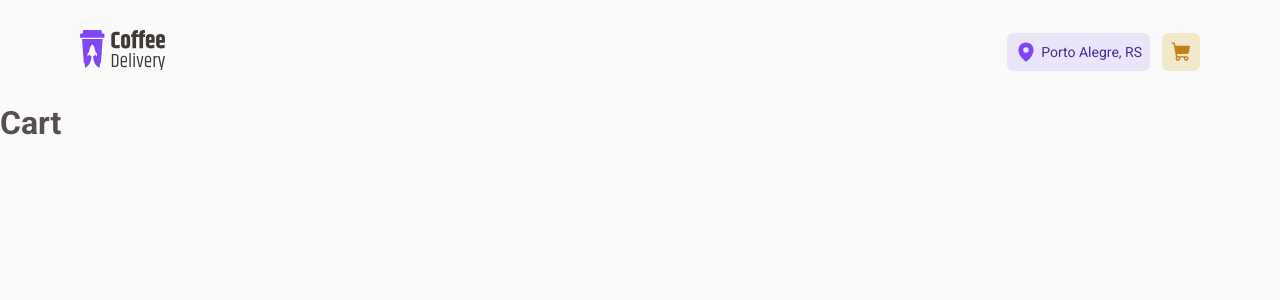
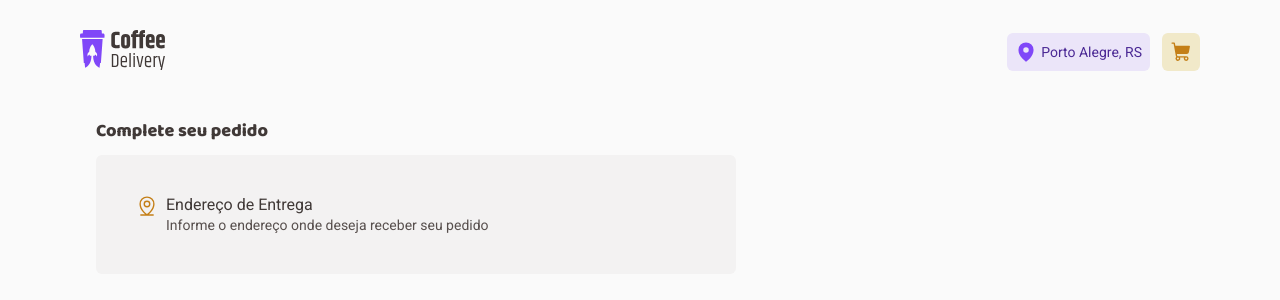
Before and after one commit to Victtor-777/Coffee_Delivery, a React (Vite) app: page /cart in a window 1280 px wide. Shown: the top 300 px of the page. Built offline with nearby package versions, Linux system fonts and the light colour scheme.

Commit message:
Add component Typography

```diff
--- a/src/Components/Header/index.tsx
+++ b/src/Components/Header/index.tsx
@@ -8,6 +8,7 @@ import {
 import Logo from "../../assets/Logo.svg";
 import { MapPin, ShoppingCart } from "@phosphor-icons/react";
 import { useEffect, useState } from "react";
+import { NavLink } from "react-router-dom";
 
 export function Header() {
   const [isScrolled, setIsScrolled] = useState(false);
@@ -31,18 +32,22 @@ export function Header() {
   return (
     <HeaderContainer className={`${isScrolled ? "shadow" : ""}`}>
       <div className="container">
+        <NavLink to={"/"}>
           <LogoContainer>
             <img src={Logo} alt="Coffee Delivery Logo" />
           </LogoContainer>
+        </NavLink>
 
         <CartContainer>
           <LocalButton>
             <MapPin size={22} weight="fill" />
             <span>Porto Alegre, RS</span>
           </LocalButton>
+          <NavLink to={"/cart"}>
             <CartButton>
               <ShoppingCart size={22} weight="fill" />
             </CartButton>
+          </NavLink>
         </CartContainer>
       </div>
     </HeaderContainer>
--- /dev/null
+++ b/src/Components/Typography.ts
@@ -0,0 +1,30 @@
+import styled from "styled-components";
+
+interface TitleTextProps {
+  size?: "xl" | "l" | "m" | "s" | "xs";
+  color?: "title" | "subtitle" | "text";
+  weight?: string | number;
+}
+
+interface RegularTextProps {
+  size?: "l" | "m" | "s";
+  color?: "text" | "subtitle" | "label";
+  weight?: string | number;
+}
+
+export const TitleText = styled.h1<TitleTextProps>`
+  color: ${({ theme, color }) => theme.colors[`base-${color ?? "title"}`]};
+  font-size: ${({ theme, size }) =>
+    theme.textSizes[`title-title-${size ?? "m"}`]};
+  font-family: ${({ theme }) => theme.fonts.title};
+  line-height: 130%;
+  font-weight: ${({ weight }) => weight ?? 800};
+`;
+
+export const RegularText = styled.p<RegularTextProps>`
+  color: ${({ theme, color }) => theme.colors[`base-${color ?? "text"}`]};
+  font-size: ${({ theme, size }) =>
+    theme.textSizes[`text-regular-${size ?? "m"}`]};
+  line-height: 130%;
+  font-weight: ${({ weight }) => weight ?? 400};
+`;
--- /dev/null
+++ b/src/pages/Cart/Components/OrderForm/index.tsx
@@ -0,0 +1,26 @@
+import { MapPinLine } from "@phosphor-icons/react";
+import { TitleText } from "../../../../Components/Typography";
+import { SectionTitle } from "../SectionTitle";
+import { FormSectionContainer, OrderFormContainer } from "./styles";
+import { useTheme } from "styled-components";
+
+export function OrderForm() {
+  const theme = useTheme();
+
+  return (
+    <OrderFormContainer>
+      <TitleText size="xs" color="subtitle">
+        Complete seu pedido
+      </TitleText>
+      <FormSectionContainer>
+        <SectionTitle
+          title="Endereço de Entrega"
+          subtitle="Informe o endereço onde deseja receber seu pedido"
+          icon={
+            <MapPinLine color={theme.colors["brand-yellow-dark"]} size={22} />
+          }
+        />
+      </FormSectionContainer>
+    </OrderFormContainer>
+  );
+}
--- /dev/null
+++ b/src/pages/Cart/Components/OrderForm/styles.ts
@@ -0,0 +1,15 @@
+import styled from "styled-components";
+import { SectionBase } from "../../styles";
+
+export const OrderFormContainer = styled.div`
+  display: flex;
+  flex-direction: column;
+  gap: 0.75rem;
+  width: 40rem;
+`;
+
+export const FormSectionContainer = styled(SectionBase)`
+  display: flex;
+  flex-direction: column;
+  gap: 2rem;
+`;
--- /dev/null
+++ b/src/pages/Cart/Components/SectionTitle/index.tsx
@@ -0,0 +1,21 @@
+import { ReactNode } from "react";
+import { SectionTitleContainer } from "./styled";
+import { RegularText } from "../../../../Components/Typography";
+
+interface SectionTitleProps {
+  title: string;
+  subtitle: string;
+  icon: ReactNode;
+}
+
+export function SectionTitle({ title, subtitle, icon }: SectionTitleProps) {
+  return (
+    <SectionTitleContainer>
+      {icon}
+      <div>
+        <RegularText color="subtitle">{title}</RegularText>
+        <RegularText size="s">{subtitle}</RegularText>
+      </div>
+    </SectionTitleContainer>
+  );
+}
--- /dev/null
+++ b/src/pages/Cart/Components/SectionTitle/styled.ts
@@ -0,0 +1,6 @@
+import styled from "styled-components";
+
+export const SectionTitleContainer = styled.div`
+  display: flex;
+  gap: 0.5rem;
+`;
--- a/src/pages/Cart/index.tsx
+++ b/src/pages/Cart/index.tsx
@@ -1,3 +1,10 @@
+import { OrderForm } from "./Components/OrderForm";
+import { CartContainer } from "./styles";
+
 export function CartPage() {
-  return <h1>Cart</h1>;
+  return (
+    <CartContainer className="container">
+      <OrderForm />
+    </CartContainer>
+  );
 }
--- /dev/null
+++ b/src/pages/Cart/styles.ts
@@ -0,0 +1,16 @@
+import styled from "styled-components";
+
+export const CartContainer = styled.form`
+  display: flex;
+  justify-content: space-between;
+  margin-top: 2.5rem;
+  gap: 2rem;
+  padding: 1rem;
+`;
+
+export const SectionBase = styled.div`
+  width: 100%;
+  background: ${({ theme }) => theme.colors["base-card"]};
+  border-radius: 6px;
+  padding: 2.5rem;
+`;
```
Lines whose indentation alone changed are shown as unchanged.
